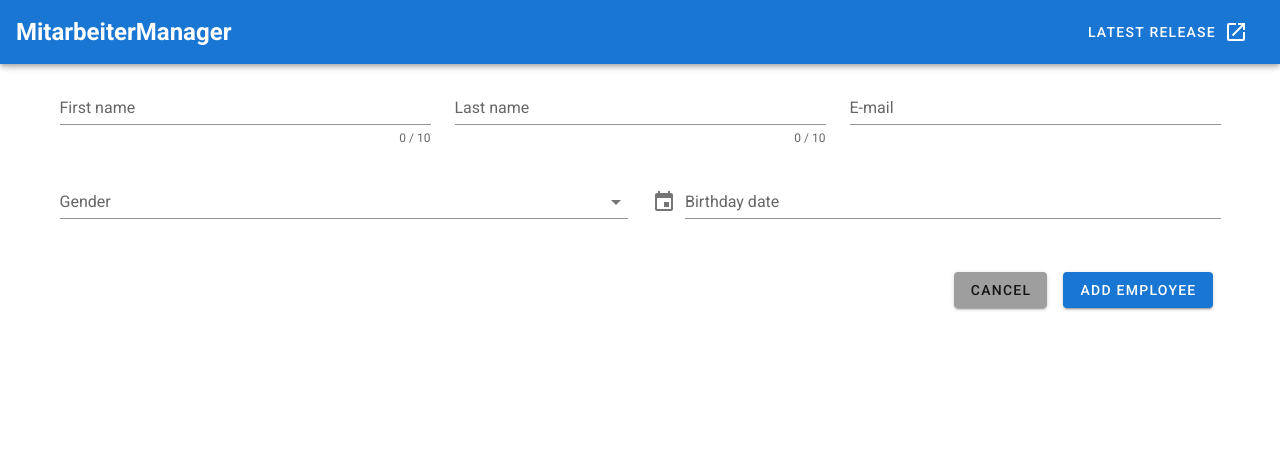
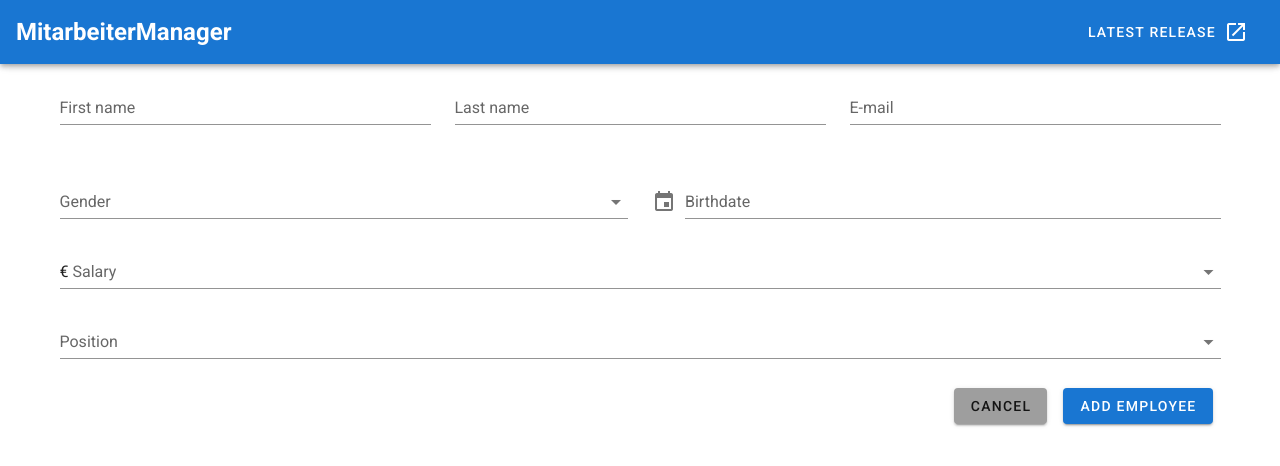
Before and after one commit to Yannik195/mitarbeitermanager-frontend, a Vue app: page /add in a window 1280 px wide. Shown: the top 466 px of the page. Built offline with nearby package versions, Linux system fonts and the light colour scheme.

Commit message:
Form extended

```diff
--- a/src/sites/AddEmployee.vue
+++ b/src/sites/AddEmployee.vue
@@ -6,7 +6,6 @@
           <v-text-field
             v-model="firstname"
             :rules="nameRules"
-            :counter="10"
             label="First name"
             required
           ></v-text-field>
@@ -16,7 +15,6 @@
           <v-text-field
             v-model="lastname"
             :rules="nameRules"
-            :counter="10"
             label="Last name"
             required
           ></v-text-field>
@@ -36,8 +34,8 @@
         <v-col>
           <!-- Gender -->
           <v-select
-            v-model="select"
-            :items="gender"
+            v-model="gender"
+            :items="genderlist"
             :error-messages="errors"
             label="Gender"
             data-vv-name="select"
@@ -57,8 +55,8 @@
           >
             <template v-slot:activator="{ on, attrs }">
               <v-text-field
-                v-model="date"
-                label="Birthday date"
+                v-model="birthdate"
+                label="Birthdate"
                 prepend-icon="mdi-calendar"
                 readonly
                 v-bind="attrs"
@@ -80,6 +78,30 @@
         </v-col>
       </v-row>
 
+      <!-- //Salary -->
+      <v-autocomplete
+        v-model="salary"
+        label="Salary"
+        prefix="€"
+        :items="[
+          '10.000',
+          '20.000',
+          '30.000',
+          '40.000',
+          '50.000',
+          '60.000',
+          '70.000',
+        ]"
+      >
+      </v-autocomplete>
+
+      <!-- Position -->
+      <v-autocomplete
+        v-model="position"
+        :items="['Accountant', 'CEO', 'Web Developer']"
+        label="Position"
+      ></v-autocomplete>
+
       <v-row>
         <v-col>
           <!-- Submit -->
@@ -93,7 +115,6 @@
               Add Employee
             </v-btn>
           </router-link>
-
           <!-- Cancel -->
           <router-link to="/overview">
             <v-btn class="ma-2" color="grey" style="float: right">
@@ -123,10 +144,12 @@ export default {
       (v) => !!v || "E-mail is required",
       (v) => /.+@.+/.test(v) || "E-mail must be valid",
     ],
-    gender: ["Male", "Female", "Diverse"],
+    genderlist: ["Male", "Female", "Diverse"],
+    gender: null,
     activePicker: null,
     birthdate: null,
     menu: false,
+    employeesince: null,
   }),
   watch: {
     menu(val) {
@@ -143,6 +166,15 @@ export default {
           firstname: this.firstname,
           lastname: this.lastname,
           email: this.email,
+          gender: this.gender,
+          birthdate: this.birthdate,
+          salary: this.salary,
+          position: this.position,
+          street: "Augustenstraße",
+          number: 37,
+          postcode: 70178,
+          country: "Germany",
+          phone: 2453453513,
         })
         .then((response) => {
           console.log(response);
--- a/src/sites/EmployeeOverview.vue
+++ b/src/sites/EmployeeOverview.vue
@@ -1,8 +1,5 @@
 <template>
   <div>
-    <h1>This is the Overview</h1>
-    {{ response.data }}
-
     <v-data-table
       :headers="headers"
       :items="response.data"
@@ -11,7 +8,7 @@
     </v-data-table>
 
     <router-link to="/add">
-      <v-btn elevation="2" fab>
+      <v-btn class="btn" elevation="2" fab>
         <v-icon>mdi-plus</v-icon>
       </v-btn>
     </router-link>
@@ -52,4 +49,8 @@ export default {
 </script>
 
 <style>
+.btn {
+  float: right;
+  position: fixed;
+}
 </style>
```
